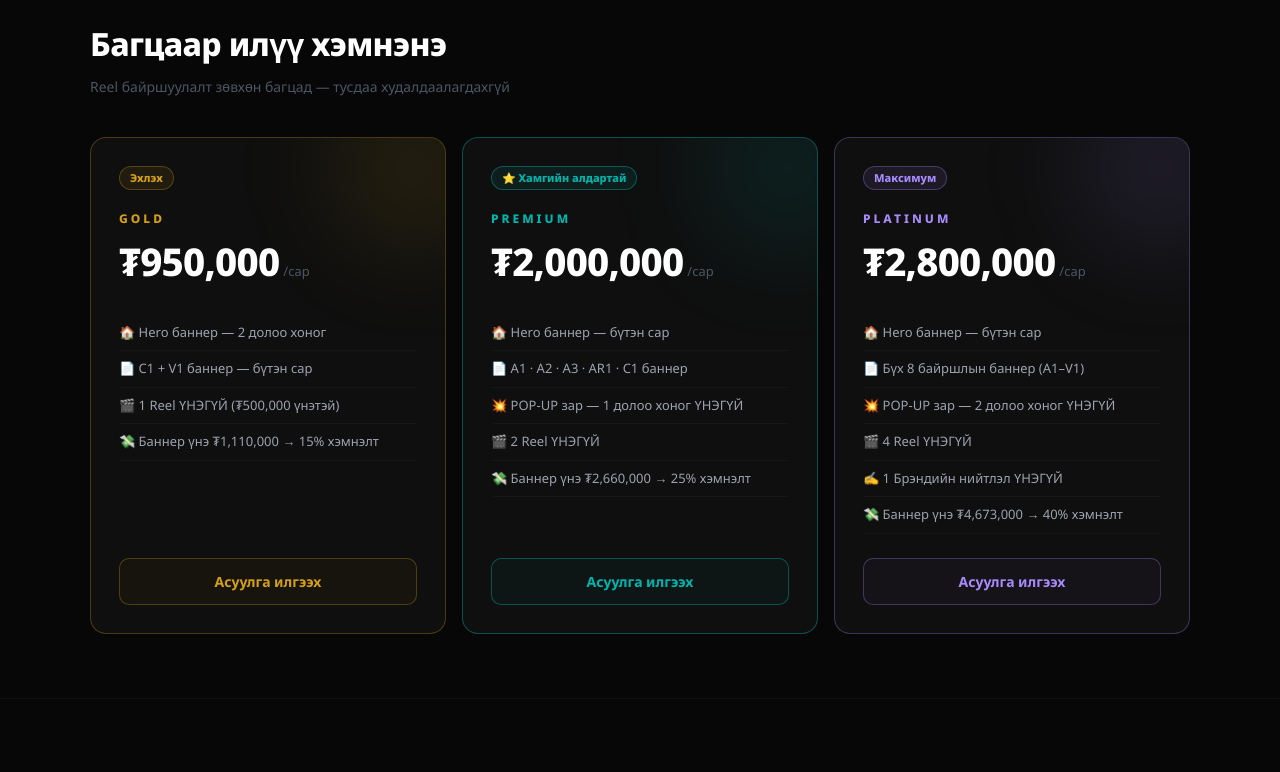
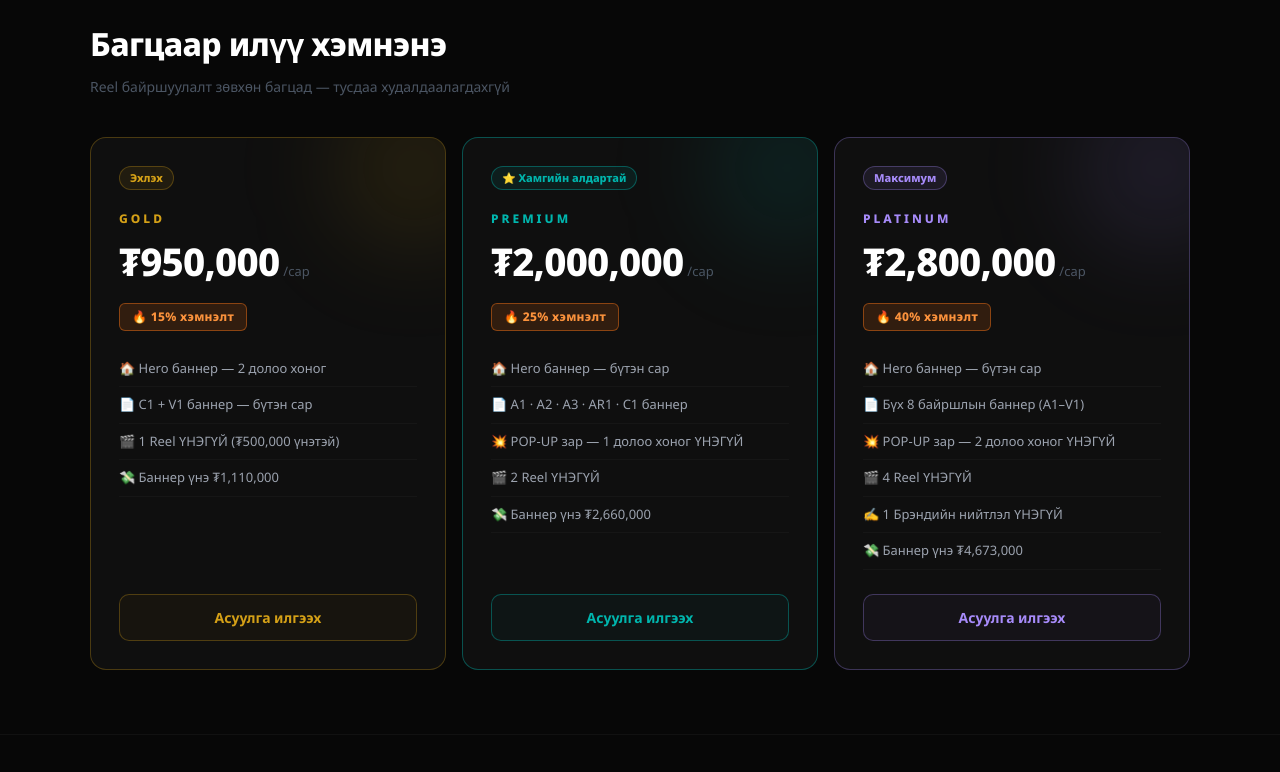
Before and after one commit to mntprime-app/mommyoffice, a Next.js app: page /en/advertise in a window 1280 px wide. Shown: the part 1920-2692 px from the top of the page. Built offline with nearby package versions, Linux system fonts and the light colour scheme; no server answers.

Commit message:
feat: savings badge on package cards + admin Хэмнэлт % field

```diff
--- a/src/app/[locale]/admin/advertise/page.tsx
+++ b/src/app/[locale]/admin/advertise/page.tsx
@@ -109,9 +109,9 @@ const DEFAULT_SLOTS = [
 
 // ─── Default package data ─────────────────────────────────────────────────────
 const DEFAULT_PACKAGES = [
-  { id: 'gold',     name: 'GOLD',     badge: 'Эхлэх',               price: '₮950,000',  items: ['🏠 Hero баннер — 2 долоо хоног', '📄 C1 + V1 баннер — бүтэн сар', '🎬 1 Reel ҮНЭГҮЙ (₮500,000 үнэтэй)', '💸 Баннер үнэ ₮1,110,000 → 15% хэмнэлт'] },
-  { id: 'premium',  name: 'PREMIUM',  badge: '⭐ Хамгийн алдартай', price: '₮2,000,000', items: ['🏠 Hero баннер — бүтэн сар', '📄 A1 · A2 · A3 · AR1 · C1 баннер', '💥 POP-UP зар — 1 долоо хоног ҮНЭГҮЙ', '🎬 2 Reel ҮНЭГҮЙ', '💸 Баннер үнэ ₮2,660,000 → 25% хэмнэлт'] },
-  { id: 'platinum', name: 'PLATINUM', badge: 'Максимум',             price: '₮2,800,000', items: ['🏠 Hero баннер — бүтэн сар', '📄 Бүх 8 байршлын баннер (A1–V1)', '💥 POP-UP зар — 2 долоо хоног ҮНЭГҮЙ', '🎬 4 Reel ҮНЭГҮЙ', '✍️ 1 Брэндийн нийтлэл ҮНЭГҮЙ', '💸 Баннер үнэ ₮4,673,000 → 40% хэмнэлт'] },
+  { id: 'gold',     name: 'GOLD',     badge: 'Эхлэх',               price: '₮950,000',  savings: '15% хэмнэлт', items: ['🏠 Hero баннер — 2 долоо хоног', '📄 C1 + V1 баннер — бүтэн сар', '🎬 1 Reel ҮНЭГҮЙ (₮500,000 үнэтэй)', '💸 Баннер үнэ ₮1,110,000'] },
+  { id: 'premium',  name: 'PREMIUM',  badge: '⭐ Хамгийн алдартай', price: '₮2,000,000', savings: '25% хэмнэлт', items: ['🏠 Hero баннер — бүтэн сар', '📄 A1 · A2 · A3 · AR1 · C1 баннер', '💥 POP-UP зар — 1 долоо хоног ҮНЭГҮЙ', '🎬 2 Reel ҮНЭГҮЙ', '💸 Баннер үнэ ₮2,660,000'] },
+  { id: 'platinum', name: 'PLATINUM', badge: 'Максимум',             price: '₮2,800,000', savings: '40% хэмнэлт', items: ['🏠 Hero баннер — бүтэн сар', '📄 Бүх 8 байршлын баннер (A1–V1)', '💥 POP-UP зар — 2 долоо хоног ҮНЭГҮЙ', '🎬 4 Reel ҮНЭГҮЙ', '✍️ 1 Брэндийн нийтлэл ҮНЭГҮЙ', '💸 Баннер үнэ ₮4,673,000'] },
 ];
 
 // ─── Keys loaded into the flat v{} map ───────────────────────────────────────
@@ -161,7 +161,7 @@ interface SlotItem {
 }
 
 interface PackageItem {
-  id: string; name: string; badge: string; price: string;
+  id: string; name: string; badge: string; price: string; savings: string;
   itemsText: string; // newline-separated feature bullets
 }
 
@@ -305,8 +305,8 @@ export default function AdminAdvertisePage() {
         ...FLAT_KEYS.map((key) => updateSiteSetting(key, v[key] ?? '')),
         updateSiteSetting('advertise_slots_data', JSON.stringify(slots)),
         updateSiteSetting('advertise_packages_data', JSON.stringify(
-          packages.map(({ id, name, badge, price, itemsText }) => ({
-            id, name, badge, price,
+          packages.map(({ id, name, badge, price, savings, itemsText }) => ({
+            id, name, badge, price, savings,
             items: itemsText.split('\n').map((x) => x.trim()).filter(Boolean),
           }))
         )),
@@ -503,7 +503,7 @@ export default function AdminAdvertisePage() {
           <p style={{ fontSize: '13px', fontWeight: 800, color: '#e5e5e5', margin: '0 0 1rem', textTransform: 'uppercase', letterSpacing: '1px' }}>
             {pkg.id}
           </p>
-          <div style={{ display: 'grid', gridTemplateColumns: 'repeat(3,1fr)', gap: '0.75rem', marginBottom: '0.75rem' }}>
+          <div style={{ display: 'grid', gridTemplateColumns: 'repeat(4,1fr)', gap: '0.75rem', marginBottom: '0.75rem' }}>
             <div>
               <label style={lbl}>Нэр</label>
               <input value={pkg.name}  onChange={(e) => setPkgField(pkg.id, 'name', e.target.value)} style={inp} />
@@ -515,6 +515,10 @@ export default function AdminAdvertisePage() {
             <div>
               <label style={lbl}>Үнэ</label>
               <input value={pkg.price} onChange={(e) => setPkgField(pkg.id, 'price', e.target.value)} placeholder="₮0,000" style={inp} />
+            </div>
+            <div>
+              <label style={lbl}>Хэмнэлт %</label>
+              <input value={pkg.savings} onChange={(e) => setPkgField(pkg.id, 'savings', e.target.value)} placeholder="15% хэмнэлт" style={inp} />
             </div>
           </div>
           <div>
--- a/src/app/[locale]/advertise/page.tsx
+++ b/src/app/[locale]/advertise/page.tsx
@@ -21,9 +21,9 @@ const PKG_DESIGN: Record<string, { color: string; glow: string; border: string }
 
 // ─── Package defaults ─────────────────────────────────────────────────────────
 const DEFAULT_PACKAGES = [
-  { id: 'gold',     name: 'GOLD',     badge: 'Эхлэх',               price: '₮950,000',   items: ['🏠 Hero баннер — 2 долоо хоног', '📄 C1 + V1 баннер — бүтэн сар', '🎬 1 Reel ҮНЭГҮЙ (₮500,000 үнэтэй)', '💸 Баннер үнэ ₮1,110,000 → 15% хэмнэлт'] },
-  { id: 'premium',  name: 'PREMIUM',  badge: '⭐ Хамгийн алдартай', price: '₮2,000,000',  items: ['🏠 Hero баннер — бүтэн сар', '📄 A1 · A2 · A3 · AR1 · C1 баннер', '💥 POP-UP зар — 1 долоо хоног ҮНЭГҮЙ', '🎬 2 Reel ҮНЭГҮЙ', '💸 Баннер үнэ ₮2,660,000 → 25% хэмнэлт'] },
-  { id: 'platinum', name: 'PLATINUM', badge: 'Максимум',             price: '₮2,800,000',  items: ['🏠 Hero баннер — бүтэн сар', '📄 Бүх 8 байршлын баннер (A1–V1)', '💥 POP-UP зар — 2 долоо хоног ҮНЭГҮЙ', '🎬 4 Reel ҮНЭГҮЙ', '✍️ 1 Брэндийн нийтлэл ҮНЭГҮЙ', '💸 Баннер үнэ ₮4,673,000 → 40% хэмнэлт'] },
+  { id: 'gold',     name: 'GOLD',     badge: 'Эхлэх',               price: '₮950,000',   savings: '15% хэмнэлт', items: ['🏠 Hero баннер — 2 долоо хоног', '📄 C1 + V1 баннер — бүтэн сар', '🎬 1 Reel ҮНЭГҮЙ (₮500,000 үнэтэй)', '💸 Баннер үнэ ₮1,110,000'] },
+  { id: 'premium',  name: 'PREMIUM',  badge: '⭐ Хамгийн алдартай', price: '₮2,000,000',  savings: '25% хэмнэлт', items: ['🏠 Hero баннер — бүтэн сар', '📄 A1 · A2 · A3 · AR1 · C1 баннер', '💥 POP-UP зар — 1 долоо хоног ҮНЭГҮЙ', '🎬 2 Reel ҮНЭГҮЙ', '💸 Баннер үнэ ₮2,660,000'] },
+  { id: 'platinum', name: 'PLATINUM', badge: 'Максимум',             price: '₮2,800,000',  savings: '40% хэмнэлт', items: ['🏠 Hero баннер — бүтэн сар', '📄 Бүх 8 байршлын баннер (A1–V1)', '💥 POP-UP зар — 2 долоо хоног ҮНЭГҮЙ', '🎬 4 Reel ҮНЭГҮЙ', '✍️ 1 Брэндийн нийтлэл ҮНЭГҮЙ', '💸 Баннер үнэ ₮4,673,000'] },
 ];
 
 // ─── Banner specs — 8 slots with codes and prices ────────────────────────────
@@ -94,7 +94,7 @@ export default async function AdvertisePage() {
   }));
 
   // ── Packages ──────────────────────────────────────────────────────────────
-  type PkgOverride = { id: string; name?: string; badge?: string; price?: string; items?: string[] };
+  type PkgOverride = { id: string; name?: string; badge?: string; price?: string; savings?: string; items?: string[] };
   let pkgOverrides: PkgOverride[] = [];
   try { pkgOverrides = JSON.parse(s(settings, 'advertise_packages_data', '[]')); } catch { pkgOverrides = []; }
   const packages = DEFAULT_PACKAGES.map((def) => {
@@ -313,12 +313,29 @@ export default async function AdvertisePage() {
                 <h3 style={{ fontSize: '12px', fontWeight: 800, letterSpacing: '3px', textTransform: 'uppercase', color: pkg.color, margin: '0 0 0.3rem' }}>
                   {pkg.name}
                 </h3>
-                <div style={{ marginBottom: '1.5rem' }}>
+                <div style={{ marginBottom: pkg.savings ? '0.75rem' : '1.5rem' }}>
                   <span style={{ fontSize: 'clamp(1.8rem,4vw,2.4rem)', fontWeight: 900, color: '#fff', letterSpacing: '-0.02em' }}>
                     {pkg.price}
                   </span>
                   <span style={{ fontSize: '13px', color: '#4b5563', marginLeft: '4px' }}>/сар</span>
                 </div>
+                {pkg.savings && (
+                  <div style={{ marginBottom: '1.25rem' }}>
+                    <span style={{
+                      display: 'inline-block',
+                      background: 'rgba(249,115,22,0.15)',
+                      border: '1px solid rgba(249,115,22,0.45)',
+                      color: '#fb923c',
+                      borderRadius: '6px',
+                      padding: '4px 12px',
+                      fontSize: '12px',
+                      fontWeight: 800,
+                      letterSpacing: '0.3px',
+                    }}>
+                      🔥 {pkg.savings}
+                    </span>
+                  </div>
+                )}
                 <ul style={{ listStyle: 'none', padding: 0, margin: '0 0 1.5rem', flex: 1 }}>
                   {pkg.items.map((item) => (
                     <li key={item} style={{
```
